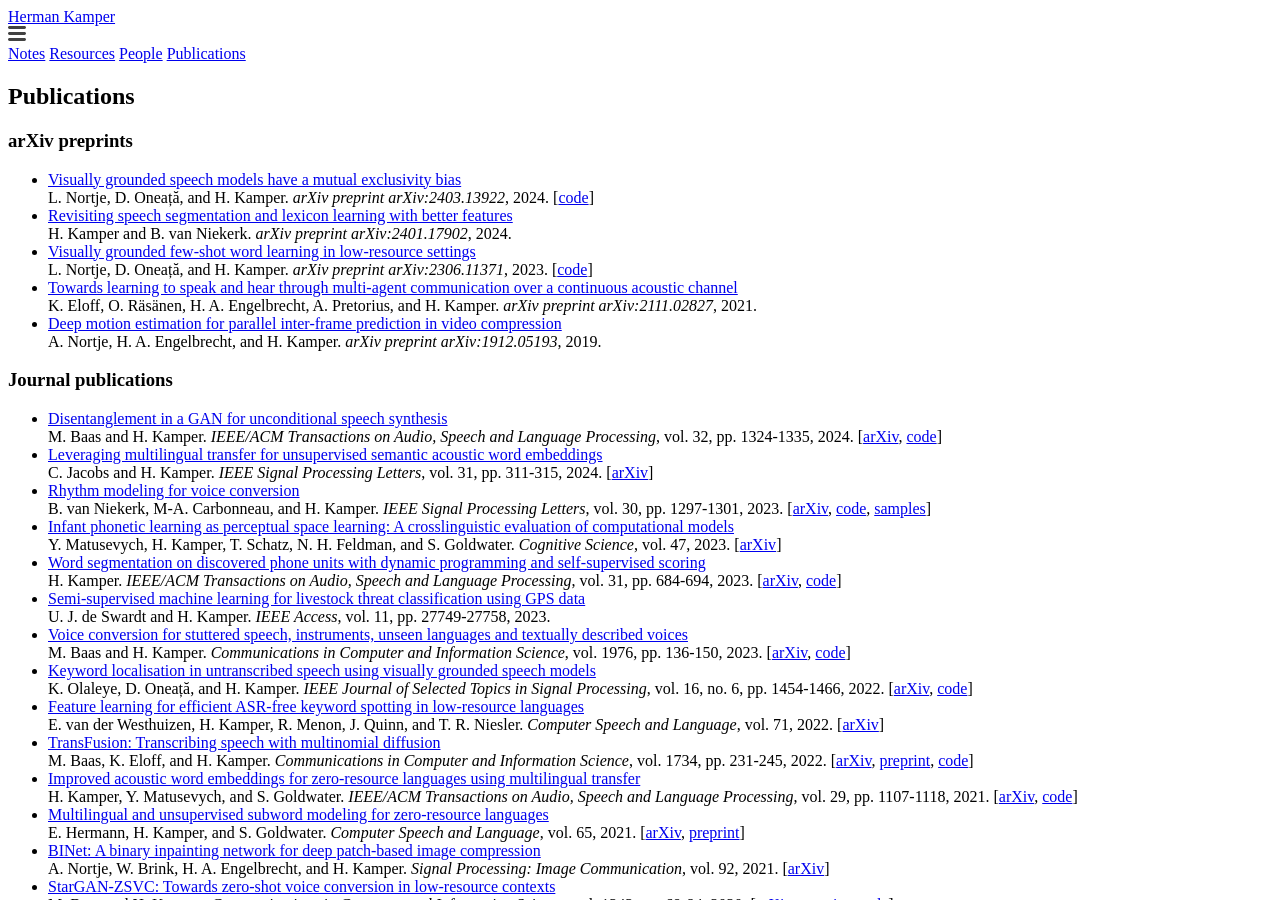
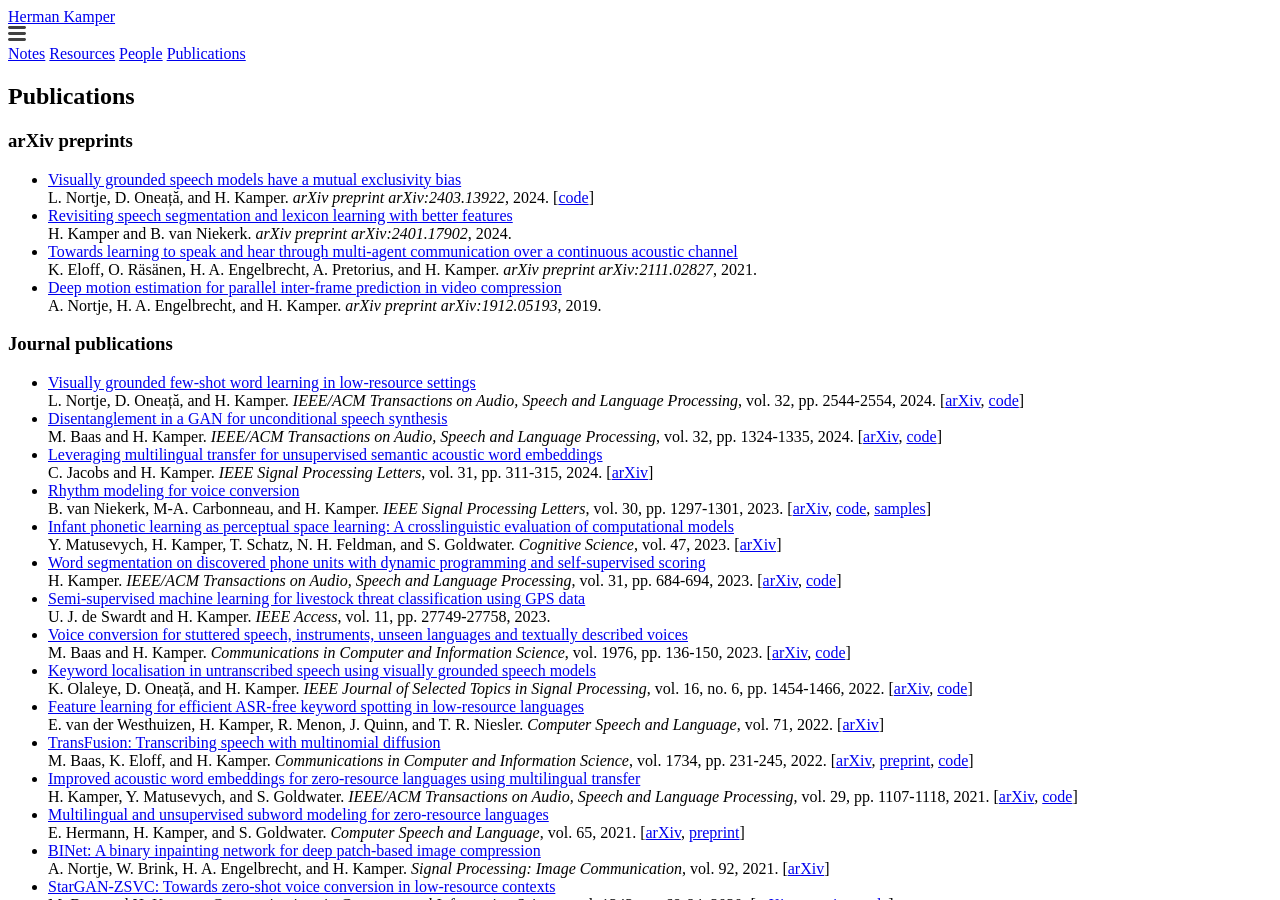
Before and after one commit to kamperh/kamperh.github.io, a Jekyll site: the page built from publications.md, in a window 1280 px wide and 900 px high. Built offline with Jekyll 4.4.1, drawn with Linux system fonts in a browser that asks for light colours; a style sheet for code colours, icons or effects is not loaded.

Commit message:
Update publications.md

```diff
--- a/publications.md
+++ b/publications.md
@@ -14,8 +14,6 @@ order: 5
   L. Nortje, D. Oneață, and H. Kamper. *arXiv preprint arXiv:2403.13922*, 2024. [[code](https://sites.google.com/view/mutualexclusivityinvgs)]
 - [Revisiting speech segmentation and lexicon learning with better features](https://arxiv.org/abs/2401.17902)
   H. Kamper and B. van Niekerk. *arXiv preprint arXiv:2401.17902*, 2024.
-- [Visually grounded few-shot word learning in low-resource settings](https://arxiv.org/abs/2306.11371)
-  L. Nortje, D. Oneață, and H. Kamper. *arXiv preprint arXiv:2306.11371*, 2023. [[code](https://sites.google.com/view/few-shotwordacquisition/home)]
 - [Towards learning to speak and hear through multi-agent communication over a continuous acoustic channel](https://arxiv.org/abs/2111.02827)
   K. Eloff, O. Räsänen, H. A. Engelbrecht, A. Pretorius, and H. Kamper. *arXiv preprint arXiv:2111.02827*, 2021.
 - [Deep motion estimation for parallel inter-frame prediction in video compression](https://arxiv.org/abs/1912.05193)
@@ -23,7 +21,9 @@ order: 5
 
 
 ### Journal publications
-
+- [Visually grounded few-shot word learning in low-resource settings](https://doi.org/10.1109/TASLP.2024.3393772)
+  L. Nortje, D. Oneață, and H. Kamper. *IEEE/ACM Transactions on Audio, Speech and Language Processing*, vol. 32, pp. 2544-2554, 2024.
+  [[arXiv](https://arxiv.org/abs/2306.11371), [code](https://sites.google.com/view/few-shotwordacquisition)]
 - [Disentanglement in a GAN for unconditional speech synthesis](https://doi.org/10.1109/TASLP.2024.3359352)
   M. Baas and H. Kamper. *IEEE/ACM Transactions on Audio, Speech and Language Processing*, vol. 32, pp. 1324-1335, 2024.
   [[arXiv](https://arxiv.org/abs/2307.01673), [code](https://github.com/RF5/simple-asgan/)]
```
